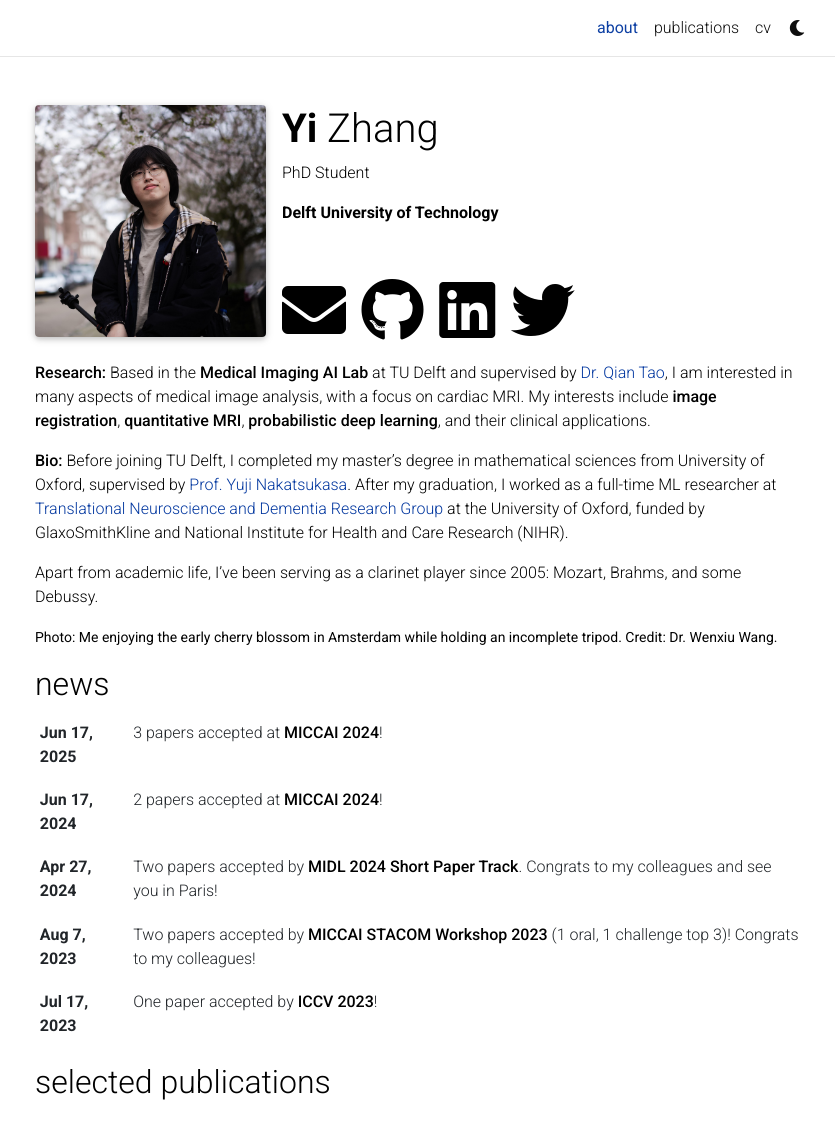
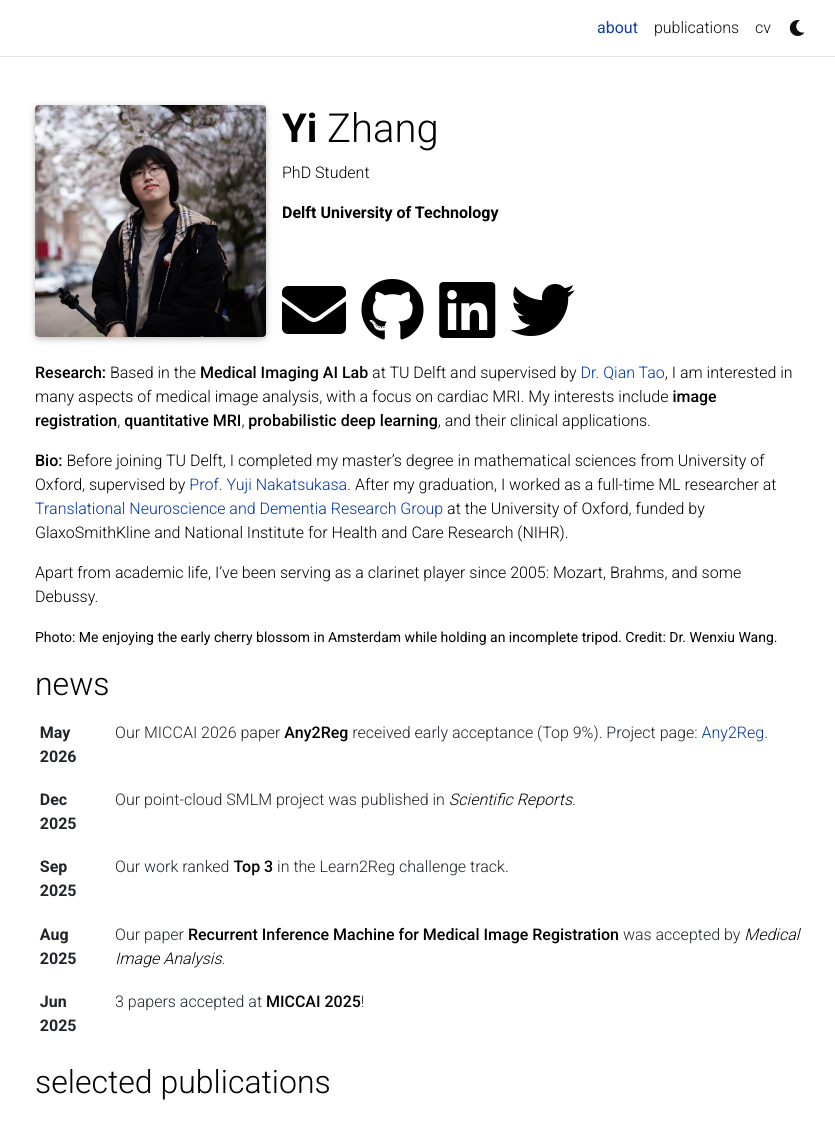
Before and after one commit to YiZhang025/YiZhang025.github.io, a Jekyll site: the page built from _pages/about.md, in a window 1280 px wide and 1304 px high, cut to the strip 0-1130 px from the top of the window. Shown: the whole strip, without its empty margins (220-1055 px from the left). Built offline with Jekyll 4.4.1, drawn with Linux system fonts in a browser that asks for light colours; full-size pictures stand in for the smaller copies a plugin makes; comment, search, counter and statistics services are not loaded; a style sheet for code colours, icons or effects is not loaded.

Commit message:
Update homepage news and publication links.
Refresh recent news items, fix MICCAI year/date display, and add project-page support in selected publications with updated bibliography entries.

Co-authored-by: Cursor <cursoragent@cursor.com>

```diff
--- a/_config.yml
+++ b/_config.yml
@@ -295,7 +295,7 @@ badges: # Display different badges for your publications
   dimensions_badge: true # Dimensions badge (https://badge.dimensions.ai/)
 
 # Filter out certain bibtex entry keywords used internally from the bib output
-filtered_bibtex_keywords: [abbr, abstract, arxiv, bibtex_show, html, pdf, selected, supp, blog, code, poster, slides, website, preview, altmetric]
+filtered_bibtex_keywords: [abbr, abstract, arxiv, bibtex_show, html, pdf, selected, supp, blog, code, poster, slides, website, project, preview, altmetric]
 
 # Maximum number of authors to be shown for each publication (more authors are visible on click)
 max_author_limit: 3  # leave blank to always show all authors
--- a/_includes/news.html
+++ b/_includes/news.html
@@ -11,7 +11,7 @@
               {% endif %}
               {% for item in news limit: news_limit %}
                 <tr>
-                  <th scope="row">{{ item.date | date: "%b %-d, %Y" }}</th>
+                  <th scope="row">{{ item.date | date: "%b %Y" }}</th>
                   <td>
                     {% if item.inline -%}
                       {{ item.content | remove: '<p>' | remove: '</p>' | emojify }}
--- a/_layouts/bib.html
+++ b/_layouts/bib.html
@@ -184,6 +184,9 @@
           {%- if entry.website %}
             <a href="{{ entry.website }}" class="btn btn-sm z-depth-0" role="button">Website</a>
           {%- endif %}
+          {%- if entry.project %}
+            <a href="{{ entry.project }}" class="btn btn-sm z-depth-0" role="button">Project Page</a>
+          {%- endif %}
           </div>
           {% if site.badges %}
           <div class="badges">
--- a/_pages/publications.md
+++ b/_pages/publications.md
@@ -3,7 +3,7 @@ layout: page
 permalink: /publications/
 title: publications
 description: (*) denotes equal contribution.
-years: [2025,2024,2023, 2022]
+years: [2026, 2025, 2024, 2023, 2022]
 nav: true
 nav_order: 1
 ---
```
Also changed, not shown: _bibliography/papers.bib (+31 -11 lines), _news/announcement_10.md (added, +8 -0 lines), _news/announcement_11.md (added, +8 -0 lines), _news/announcement_12.md (added, +8 -0 lines), _news/announcement_2.md (+1 -1 lines), _news/announcement_9.md (added, +8 -0 lines).
